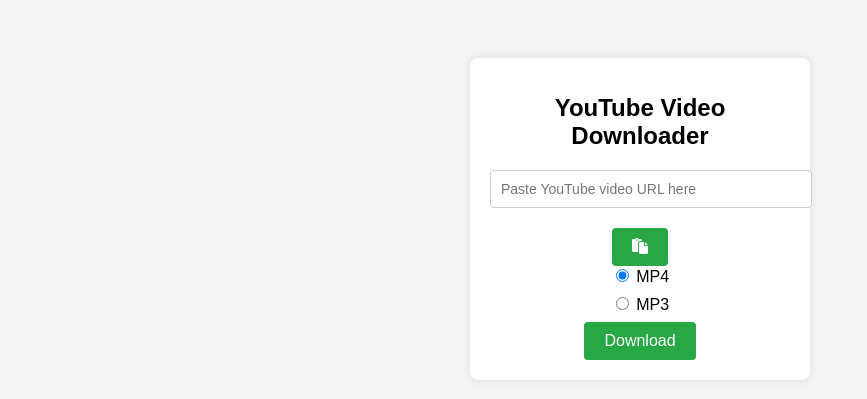
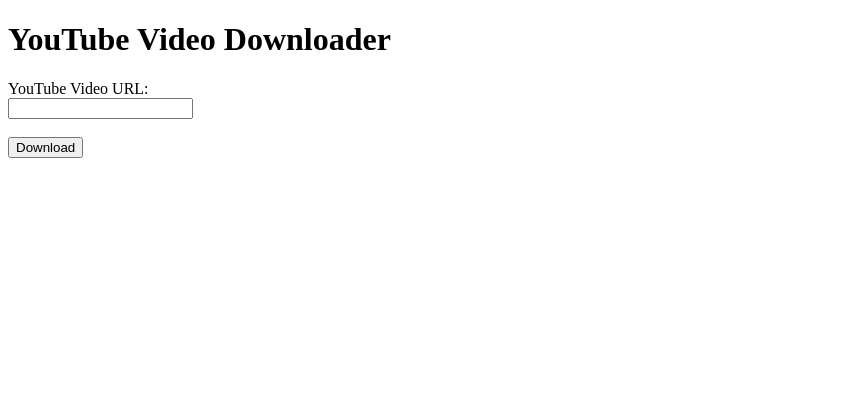
Before and after one commit to Sengkue/downloader-01, a Flask app: page / in a window 1280 px wide. Shown: the top 399 px of the page, without its empty margins (0-867 px from the left). Run offline with Flask 3, Linux system fonts and the light colour scheme.

Commit message:
commit 10/10/2024 20:18:59.20

```diff
--- a/app.py
+++ b/app.py
@@ -1,41 +1,29 @@
-from flask import Flask, render_template, request, send_file, jsonify
+from flask import Flask, request, send_file, render_template
 import yt_dlp
 import os
 
 app = Flask(__name__)
-
-# Folder to save the downloaded video
-DOWNLOAD_FOLDER = os.path.join(os.getcwd(), "downloads")
-if not os.path.exists(DOWNLOAD_FOLDER):
-    os.makedirs(DOWNLOAD_FOLDER)
 
 @app.route('/')
 def index():
     return render_template('index.html')
 
 @app.route('/download', methods=['POST'])
-def download_video():
+def download():
     url = request.form['url']
-    ydl_opts = {
-        'outtmpl': os.path.join(DOWNLOAD_FOLDER, '%(title)s.%(ext)s'),
-        'format': 'best'
-    }
-
     try:
+        ydl_opts = {
+            'format': 'best',
+            'outtmpl': 'downloads/%(title)s.%(ext)s',
+        }
         with yt_dlp.YoutubeDL(ydl_opts) as ydl:
-            info_dict = ydl.extract_info(url, download=True)
-            video_title = info_dict.get('title', None)
-            video_file = ydl.prepare_filename(info_dict)
-
-        return jsonify({"status": "success", "file": video_file, "title": video_title})
-
+            info = ydl.extract_info(url, download=True)
+            filename = ydl.prepare_filename(info)
+        return send_file(filename, as_attachment=True)
     except Exception as e:
-        return jsonify({"status": "error", "message": str(e)})
-
-@app.route('/download_file/<path:filename>', methods=['GET'])
-def download_file(filename):
-    file_path = os.path.join(DOWNLOAD_FOLDER, filename)
-    return send_file(file_path, as_attachment=True)
+        return str(e), 500
 
 if __name__ == '__main__':
+    if not os.path.exists('downloads'):
+        os.makedirs('downloads')
     app.run(debug=True)
--- a/templates/index.html
+++ b/templates/index.html
@@ -4,38 +4,13 @@
     <meta charset="UTF-8">
     <meta name="viewport" content="width=device-width, initial-scale=1.0">
     <title>YouTube Video Downloader</title>
-    <link rel="stylesheet" href="{{ url_for('static', filename='styles.css') }}">
-    <link rel="stylesheet" href="https://cdnjs.cloudflare.com/ajax/libs/font-awesome/6.0.0-beta3/css/all.min.css">
 </head>
 <body>
-    <div class="container">
-        <h1>YouTube Video Downloader</h1>
-        <form id="download-form" method="POST" action="/download">
-            <div class="input-group">
-                <input type="text" id="video-url" name="video_url" placeholder="Paste YouTube video URL here" required>
-                <button type="button" class="icon-button" id="paste-button">
-                    <i class="fas fa-paste"></i>
-                </button>
-                <button type="button" class="icon-button" id="clear-button" style="display:none;">
-                    <i class="fas fa-times-circle"></i>
-                </button>
-            </div>
-            <div class="format-group">
-                <label for="mp4">
-                    <input type="radio" id="mp4" name="format_choice" value="mp4" checked>
-                    MP4
-                </label>
-                <label for="mp3">
-                    <input type="radio" id="mp3" name="format_choice" value="mp3">
-                    MP3
-                </label>
-            </div>
-            <button type="submit" class="download-button">Download</button>
-        </form>
-        {% if error %}
-            <div class="error-message">{{ error }}</div>
-        {% endif %}
-    </div>
-    <script src="{{ url_for('static', filename='script.js') }}"></script>
+    <h1>YouTube Video Downloader</h1>
+    <form action="/download" method="post">
+        <label for="url">YouTube Video URL:</label><br>
+        <input type="text" id="url" name="url" required><br><br>
+        <input type="submit" value="Download">
+    </form>
 </body>
 </html>
```
